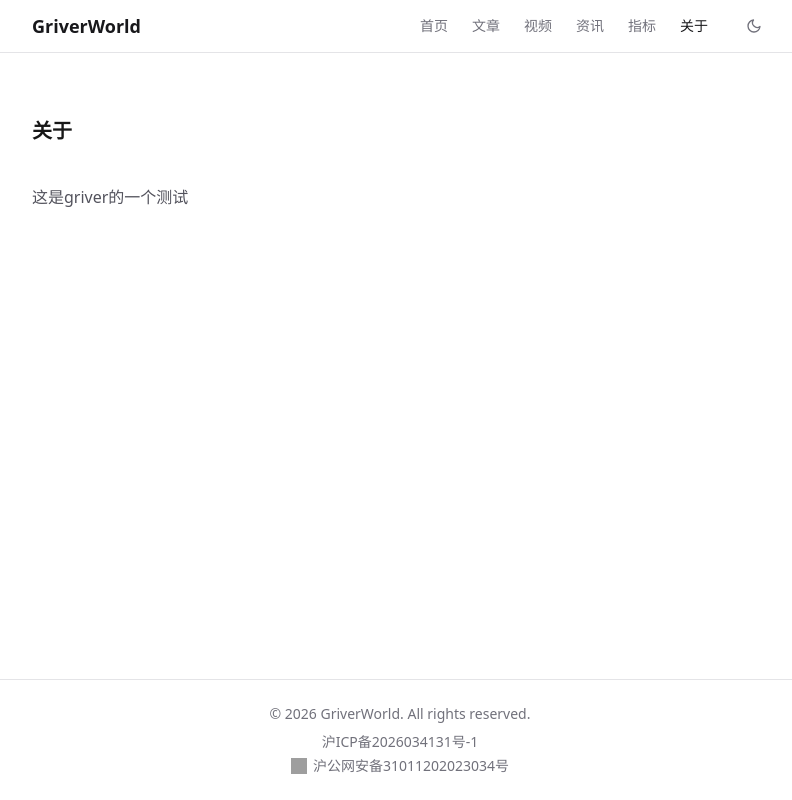
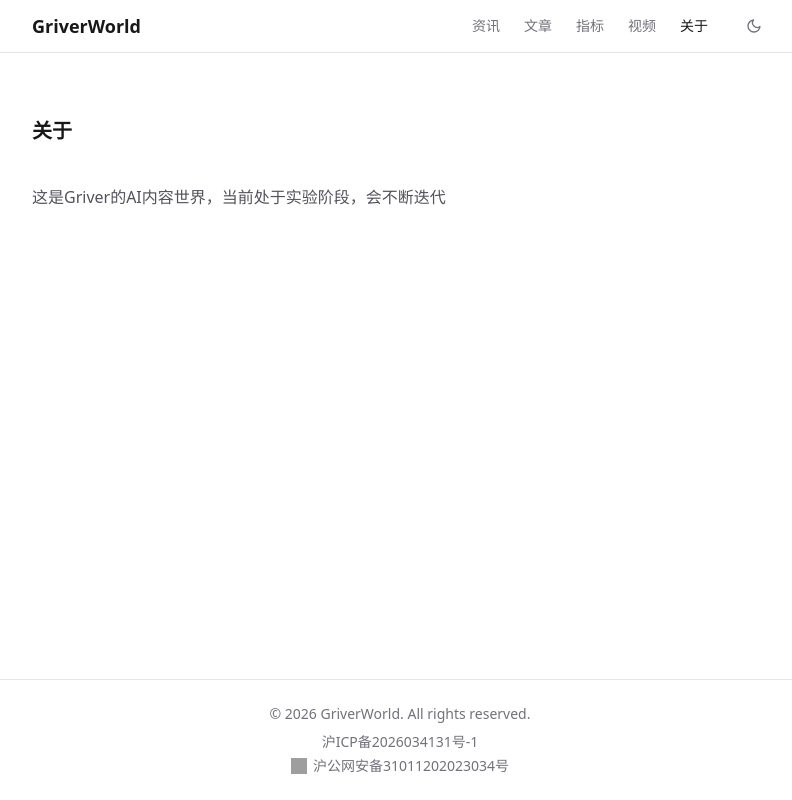
Before and after one commit to SparkOldtree/griverworld, a Next.js app: page /about in a window 1280 px wide. Shown: the whole page, without its empty margins (240-1032 px from the left). Built offline with nearby package versions, Linux system fonts and the light colour scheme; grey boxes are pictures that could not be loaded.

Commit message:
feat: 去掉导航首页入口，调整导航顺序为资讯/文章/指标/视频/关于，更新关于页文案

```diff
--- a/src/app/about/page.tsx
+++ b/src/app/about/page.tsx
@@ -3,7 +3,7 @@ export default function AboutPage() {
     <div className="mx-auto w-full max-w-3xl px-4 py-16">
       <h1 className="mb-10 text-xl font-bold">关于</h1>
       <p className="text-zinc-600 dark:text-zinc-400">
-        这是griver的一个测试
+        这是Griver的AI内容世界，当前处于实验阶段，会不断迭代
       </p>
     </div>
   );
--- a/src/components/header.tsx
+++ b/src/components/header.tsx
@@ -6,11 +6,10 @@ import { useTheme } from 'next-themes';
 import { useEffect, useState } from 'react';
 
 const navLinks = [
-  { href: '/', label: '首页' },
+  { href: '/news', label: '资讯' },
   { href: '/blog', label: '文章' },
+  { href: '/indicators', label: '指标' },
   { href: '/videos', label: '视频' },
-  { href: '/news', label: '资讯' },
-  { href: '/indicators', label: '指标' },
   { href: '/about', label: '关于' },
 ];
 
```
